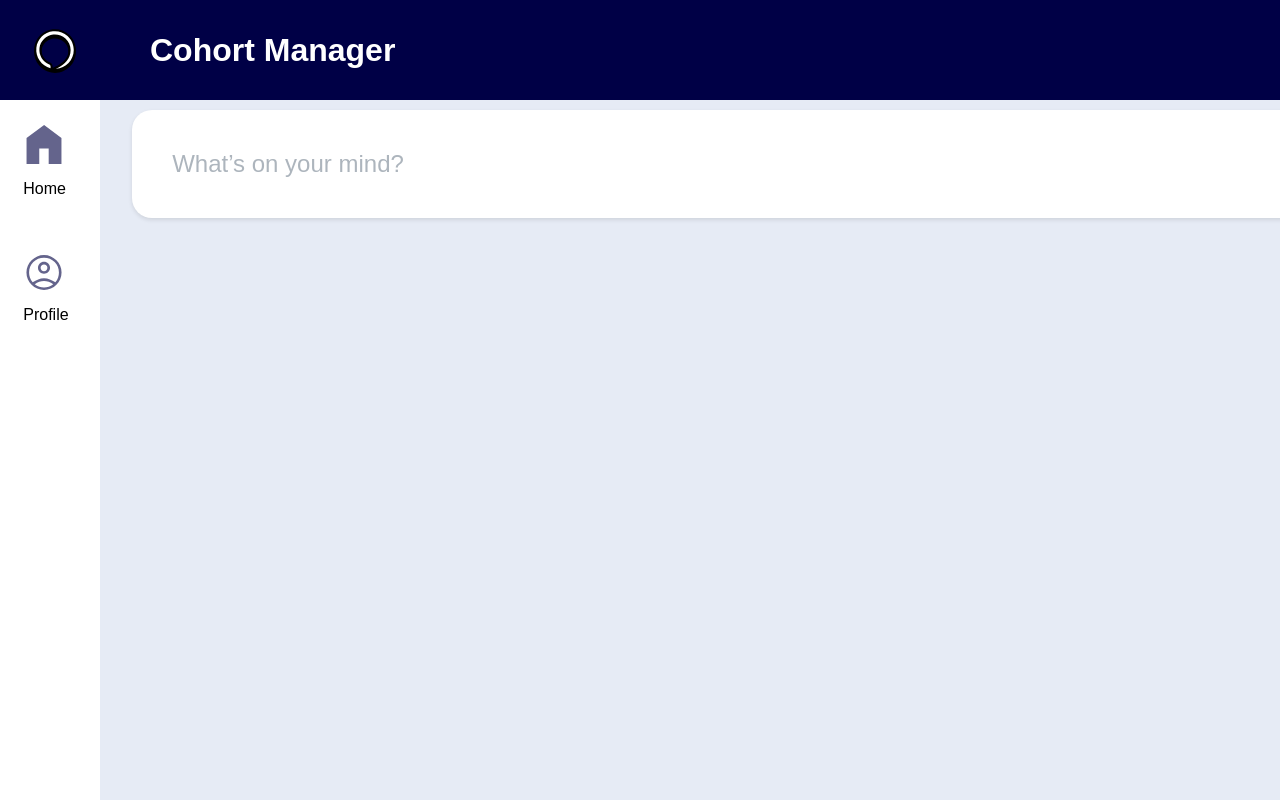
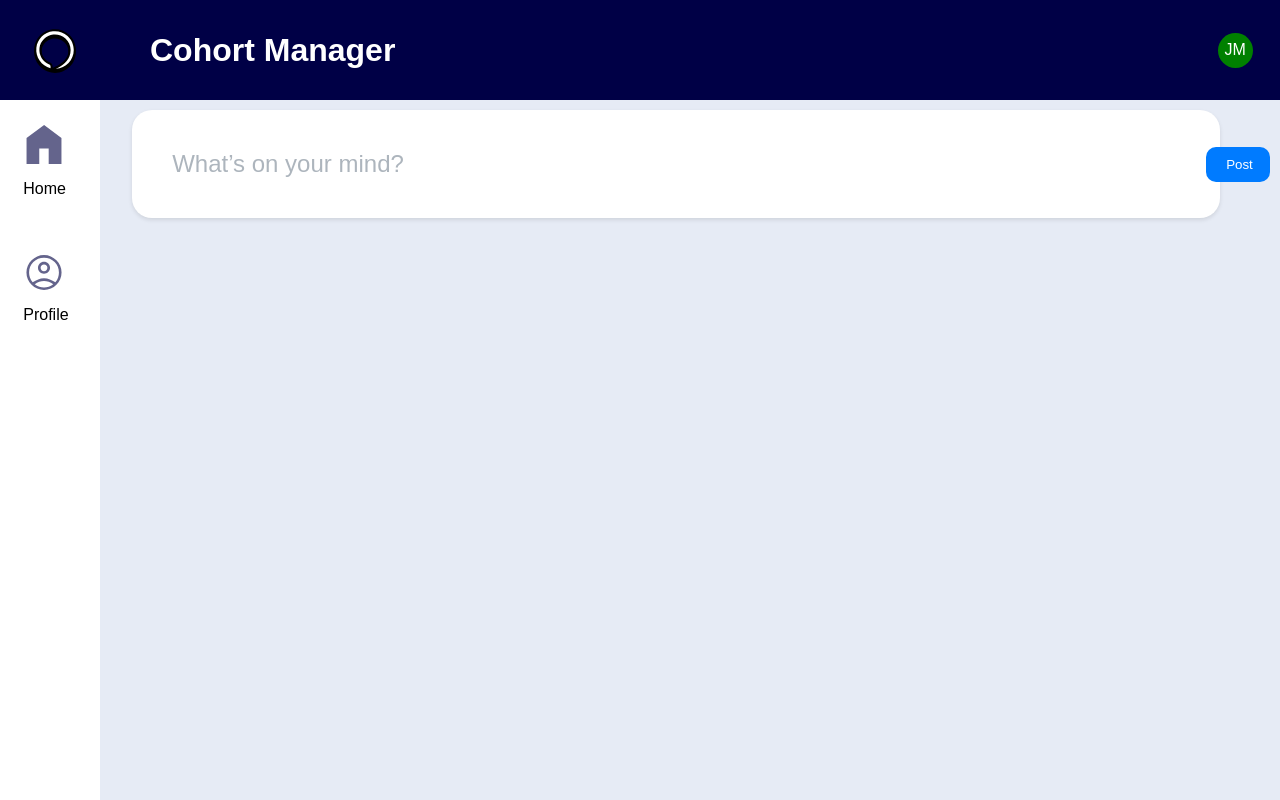
Before and after one commit to boolean-uk/react-cohort-dashboard-challenge, a React (Vite) app: page / in a window 1280 px wide. Built offline with nearby package versions, Linux system fonts and the light colour scheme; no server answers.

Commit message:
Latest update

```diff
--- a/src/App.css
+++ b/src/App.css
@@ -302,6 +302,7 @@ body {
   background: #ffffff;
   border-radius: 20px;
   box-shadow: 0 2px 4px rgba(0, 0, 0, 0.1);
+  width: 85vw;
 }
 
 .user-avatar {
@@ -346,7 +347,8 @@ body {
   padding: 10px 20px;
   cursor: pointer;
   width: 5vw;
-  margin-left: 63vw;
+  margin-left: 55vw;
+  margin-right: 5vw;
 }
 
 .main-post-button:hover {
```
